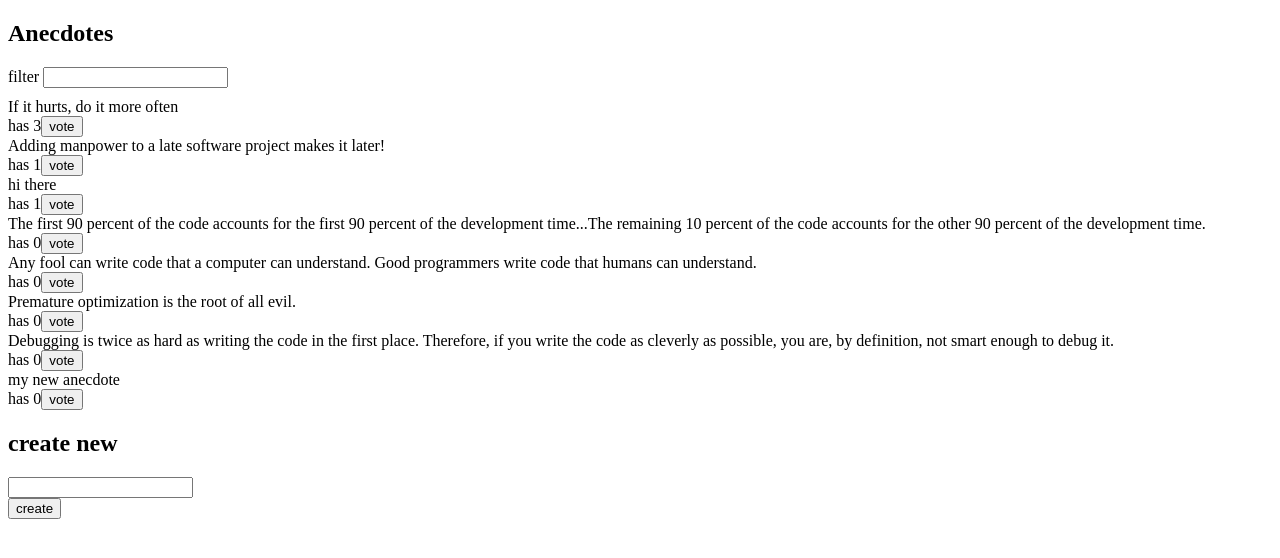
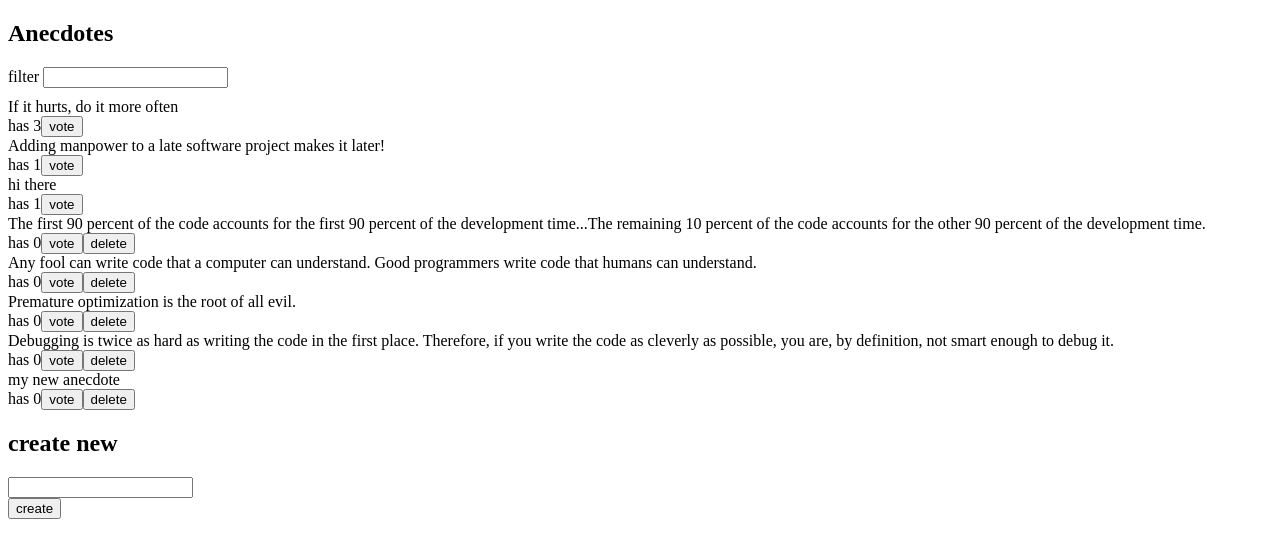
Before and after one commit to GilbertIrumva/fullstackopenPart6, a React (Vite) app in the folder zustand-anecdotes/: page / in a window 1280 px wide. Shown: the top 558 px of the page. Built offline with nearby package versions, Linux system fonts and the light colour scheme; data requests are answered from the project's data file.

Commit message:
completion of exercise 6.11 anecdotes, step10

```diff
--- a/zustand-anecdotes/src/components/AnecdoteList.jsx
+++ b/zustand-anecdotes/src/components/AnecdoteList.jsx
@@ -4,16 +4,10 @@ import {
   useAnecdoteActions
 } from '../store'
 
-import useNotificationStore from '../notificationStore'
-
 const AnecdoteList = () => {
   const anecdotes = useAnecdotes()
   const filter = useFilter()
   const actions = useAnecdoteActions()
-
-  const setNotification = useNotificationStore(
-    (state) => state.setNotification
-  )
 
   const filteredAnecdotes = anecdotes
     .filter((anecdote) =>
@@ -24,15 +18,11 @@ const AnecdoteList = () => {
     .toSorted((a, b) => b.votes - a.votes)
 
   const vote = async (id) => {
-    const anecdote = anecdotes.find(
-      (a) => a.id === id
-    )
+    await actions.vote(id)
+  }
 
-    await actions.vote(id)
-
-    setNotification(
-      `you voted '${anecdote.content}'`
-    )
+  const remove = async (id) => {
+    await actions.delete(id)
   }
 
   return (
@@ -44,11 +34,15 @@ const AnecdoteList = () => {
           <div>
             has {anecdote.votes}
 
-            <button
-              onClick={() => vote(anecdote.id)}
-            >
+            <button onClick={() => vote(anecdote.id)}>
               vote
             </button>
+
+            {anecdote.votes === 0 && (
+              <button onClick={() => remove(anecdote.id)}>
+                delete
+              </button>
+            )}
           </div>
         </div>
       ))}
--- a/zustand-anecdotes/src/store.js
+++ b/zustand-anecdotes/src/store.js
@@ -1,12 +1,4 @@
 import { create } from 'zustand'
-
-const getId = () => (100000 * Math.random()).toFixed(0)
-
-const asObject = (anecdote) => ({
-  content: anecdote,
-  id: getId(),
-  votes: 0
-})
 
 const useAnecdoteStore = create((set) => ({
   anecdotes: [],
@@ -17,9 +9,7 @@ const useAnecdoteStore = create((set) => ({
       const response = await fetch('http://localhost:3001/anecdotes')
       const anecdotes = await response.json()
 
-      set({
-        anecdotes
-      })
+      set({ anecdotes })
     },
 
     vote: async (id) => {
@@ -50,6 +40,21 @@ const useAnecdoteStore = create((set) => ({
           anecdote.id === id
             ? returnedAnecdote
             : anecdote
+        )
+      }))
+    },
+
+    delete: async (id) => {
+      await fetch(
+        `http://localhost:3001/anecdotes/${id}`,
+        {
+          method: 'DELETE'
+        }
+      )
+
+      set((state) => ({
+        anecdotes: state.anecdotes.filter(
+          (anecdote) => anecdote.id !== id
         )
       }))
     },
```
